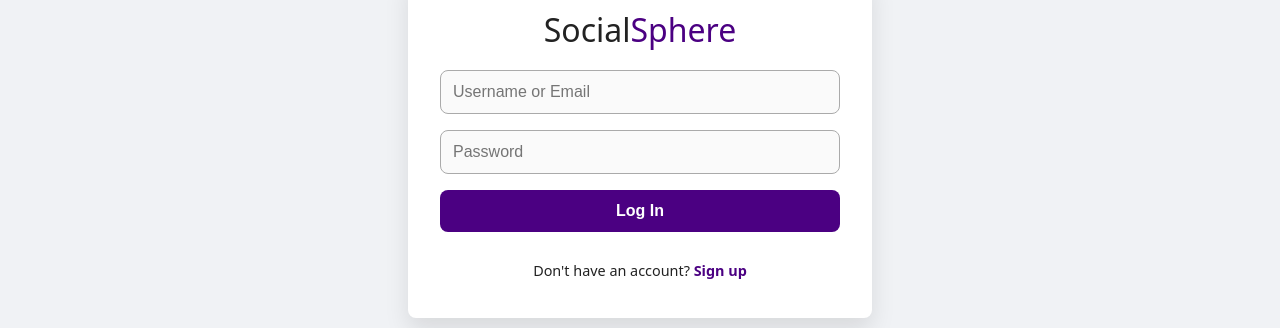
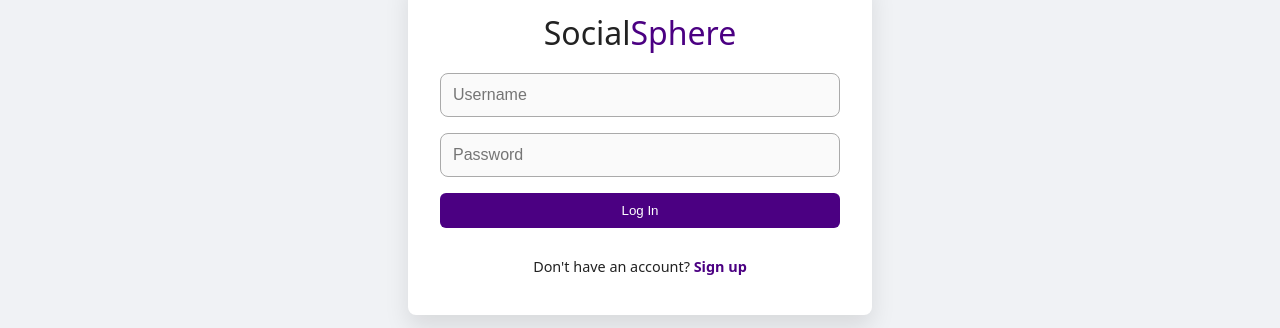
Before and after one commit to MyHKo/social-app-diploma, a React (Vite) app in the folder app/frontend/: page / in a window 1280 px wide. Both pictures are taken after a click on the button "Log In". Shown: the part 338-666 px from the top of the page. Built offline with nearby package versions, Linux system fonts and the light colour scheme.

Commit message:
Frontend: move log in form to a separate component

```diff
--- /dev/null
+++ b/app/frontend/src/pages/LogIn/LogInForm/index.jsx
@@ -0,0 +1,21 @@
+import Button from "@components/UiKit/Button/Button.jsx";
+import styles from './loginform.module.scss'
+
+function LoginForm() {
+    const handleSubmit = (evt) => {
+        evt.preventDefault()
+    }
+
+    return (
+        <form onSubmit={handleSubmit}>
+            <input type="text" placeholder="Username" required/>
+            <input type="password" placeholder="Password" required/>
+            <Button text={"Log In"}/>
+            <p className={styles.registerLink}>
+                Don't have an account? <a>Sign up</a>
+            </p>
+        </form>
+    )
+}
+
+export default LoginForm
--- /dev/null
+++ b/app/frontend/src/pages/LogIn/LogInForm/loginform.module.scss
@@ -0,0 +1,37 @@
+form {
+  display: flex;
+  flex-direction: column;
+  gap: 1rem;
+
+  input {
+    padding: 0.75rem;
+    border: 1px solid var(--input-border);
+    border-radius: var(--border-radius);
+    font-size: 1rem;
+    color: var(--text-color);
+    background-color: #fafafa;
+
+    &:focus {
+      outline: none;
+      border-color: var(--input-focus);
+      box-shadow: 0 0 0 2px rgba(var(--main-color), 0.2);
+    }
+  }
+}
+
+.registerLink {
+  font-size: 0.9rem;
+  color: var(--text-color);
+  margin-top: 1rem;
+
+  a {
+    color: var(--main-color);
+    text-decoration: none;
+    font-weight: 600;
+    cursor: pointer;
+
+    &:hover {
+      text-decoration: underline;
+    }
+  }
+}
--- a/app/frontend/src/pages/LogIn/index.jsx
+++ b/app/frontend/src/pages/LogIn/index.jsx
@@ -1,4 +1,5 @@
 import styles from './login.module.scss'
+import LogInForm from "@pages/LogIn/LogInForm/index.jsx";
 
 function LogIn() {
     return (
@@ -7,14 +8,7 @@ function LogIn() {
                 <h1>
                     Social<span>Sphere</span>
                 </h1>
-                <form>
-                    <input type="text" placeholder="Username or Email" required/>
-                    <input type="password" placeholder="Password" required/>
-                    <button type="submit">Log In</button>
-                    <p className={styles.registerLink}>
-                        Don't have an account? <a href="#">Sign up</a>
-                    </p>
-                </form>
+                <LogInForm />
             </div>
         </div>
     )
--- a/app/frontend/src/pages/LogIn/login.module.scss
+++ b/app/frontend/src/pages/LogIn/login.module.scss
@@ -25,57 +25,4 @@
       color: var(--main-color);
     }
   }
-
-  form {
-    display: flex;
-    flex-direction: column;
-    gap: 1rem;
-
-    input {
-      padding: 0.75rem;
-      border: 1px solid var(--input-border);
-      border-radius: var(--border-radius);
-      font-size: 1rem;
-      color: var(--text-color);
-      background-color: #fafafa;
-
-      &:focus {
-        outline: none;
-        border-color: var(--input-focus);
-        box-shadow: 0 0 0 2px rgba(var(--main-color), 0.2);
-      }
-    }
-
-    button {
-      padding: 0.75rem;
-      background-color: var(--main-color);
-      color: white;
-      border: none;
-      border-radius: var(--border-radius);
-      font-size: 1rem;
-      font-weight: 600;
-      cursor: pointer;
-      transition: background-color 0.2s ease;
-
-      &:hover {
-        background-color: var(--button-hover);
-      }
-    }
-  }
 }
-
-.registerLink {
-  font-size: 0.9rem;
-  color: var(--text-color);
-  margin-top: 1rem;
-
-  a {
-    color: var(--main-color);
-    text-decoration: none;
-    font-weight: 600;
-
-    &:hover {
-      text-decoration: underline;
-    }
-  }
-}
```
